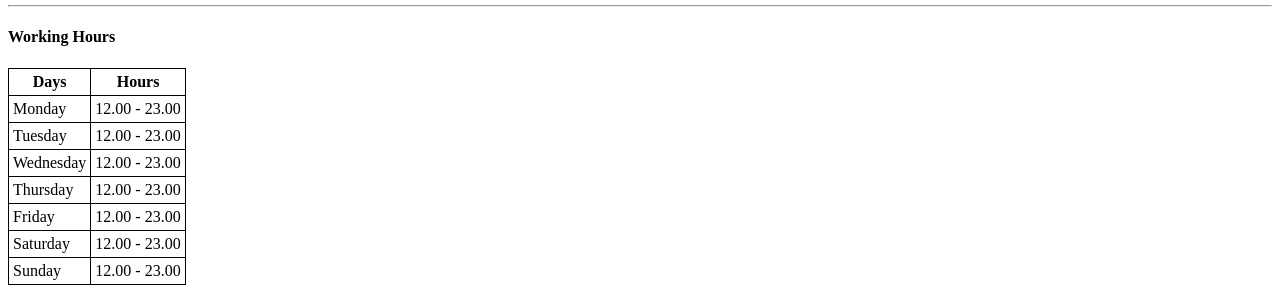
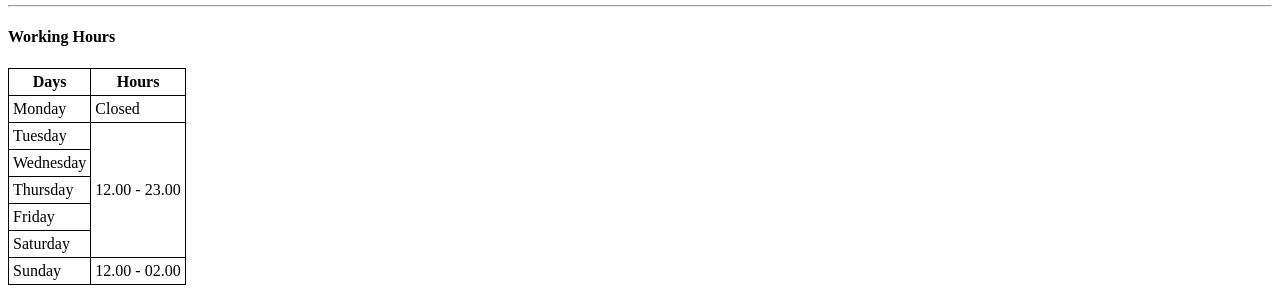
Before and after one commit to mkaanilhan/IT537, a plain HTML site: page index.html in a window 1280 px wide. Shown: the part 1319-1612 px from the top of the page. Drawn offline with Linux system fonts and the light colour scheme.

Commit message:
31.05 add rowspan

```diff
--- a/index.html
+++ b/index.html
@@ -172,37 +172,33 @@
 
             <tr>
                 <td>Monday</td>
-                <td>12.00 - 23.00</td>
+                <td>Closed</td>
             </tr>
 
             <tr>
                 <td>Tuesday</td>
-                <td>12.00 - 23.00</td>
+                <td rowspan='5'>12.00 - 23.00</td>
             </tr>
 
             <tr>
                 <td>Wednesday</td>
-                <td>12.00 - 23.00</td>
             </tr>
 
             <tr>
                 <td>Thursday</td>
-                <td>12.00 - 23.00</td>
             </tr>
 
             <tr>
                 <td>Friday</td>
-                <td>12.00 - 23.00</td>
             </tr>
 
             <tr>
                 <td>Saturday</td>
-                <td>12.00 - 23.00</td>
             </tr>
 
             <tr>
                 <td>Sunday</td>
-                <td>12.00 - 23.00</td>
+                <td>12.00 - 02.00</td>
             </tr>
 
         </table>
```
